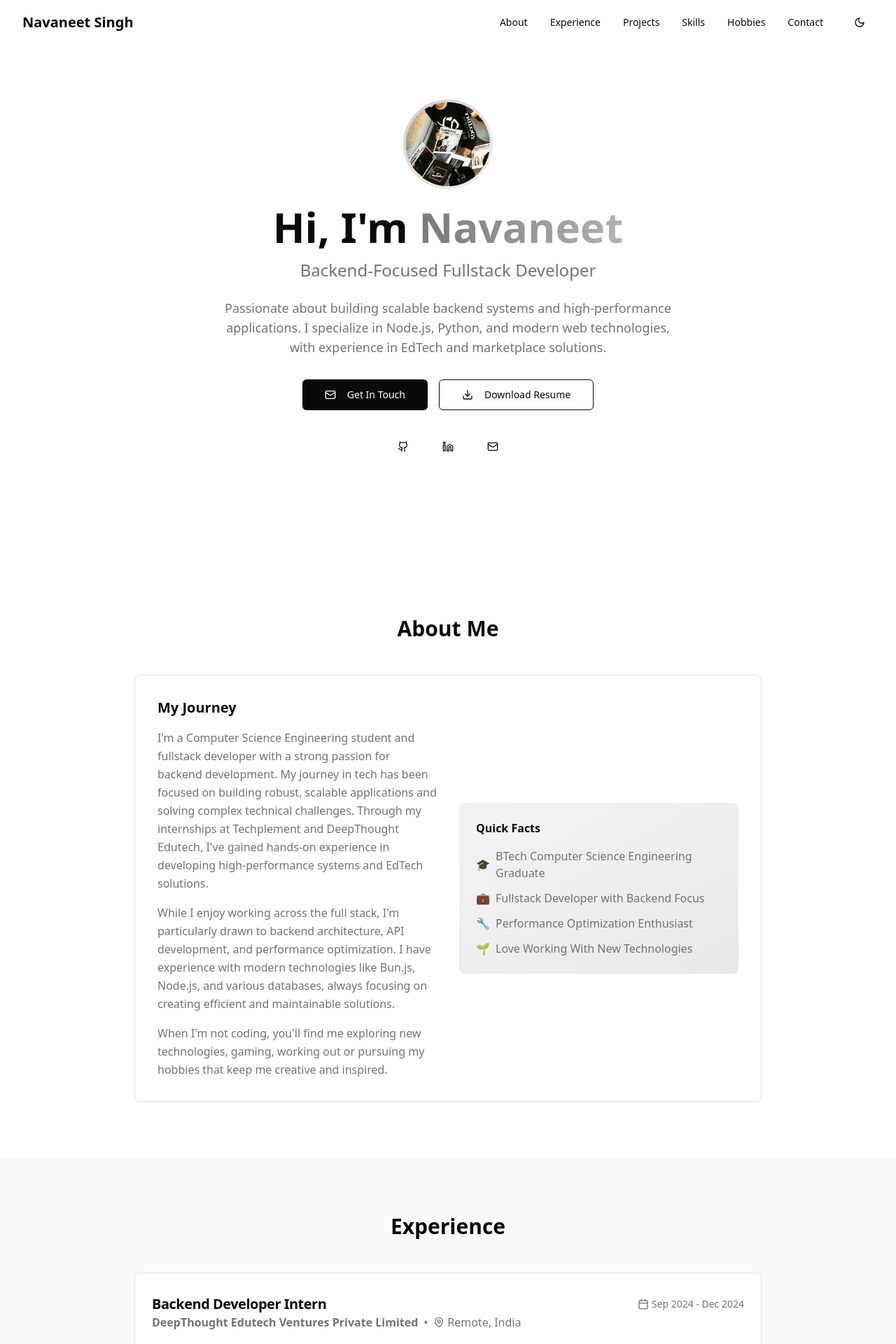
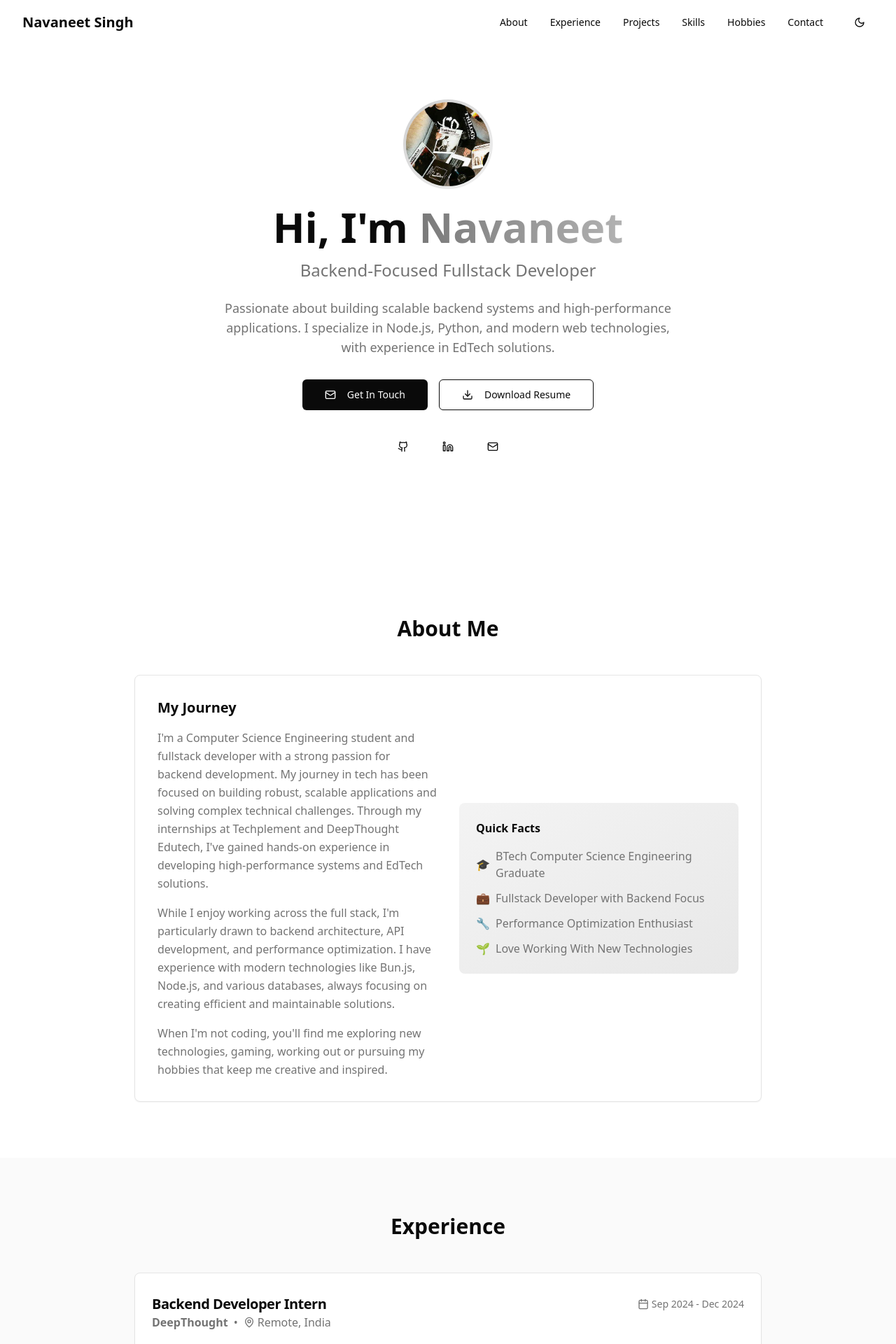
Before and after one commit to Ns-Dev64/Portfolio-vercel, a Next.js app: page / in a window 1280 px wide. Shown: the top 1920 px of the page at 70% size. Built offline with nearby package versions, Linux system fonts and the light colour scheme.

Commit message:
chore: sync main changes to Portfolio-vercel
Update all files and assets from main branch.

Co-authored-by: NavaneetSingh <154007236+Ns-Dev64@users.noreply.github.com>

```diff
--- a/components/experience.tsx
+++ b/components/experience.tsx
@@ -29,7 +29,7 @@ export function Experience() {
   const experiences = [
     {
       title: "Backend Developer Intern",
-      company: "DeepThought Edutech Ventures Private Limited",
+      company: "DeepThought",
       location: "Remote, India",
       duration: "Sep 2024 - Dec 2024",
       description:
--- a/components/hero.tsx
+++ b/components/hero.tsx
@@ -59,7 +59,7 @@ export function Hero() {
             }`}
           >
             Passionate about building scalable backend systems and high-performance applications. I specialize in
-            Node.js, Python, and modern web technologies, with experience in EdTech and marketplace solutions.
+            Node.js, Python, and modern web technologies, with experience in EdTech solutions.
           </p>
         </div>
 
```
